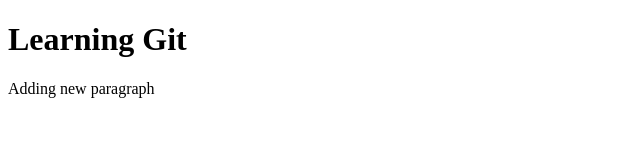
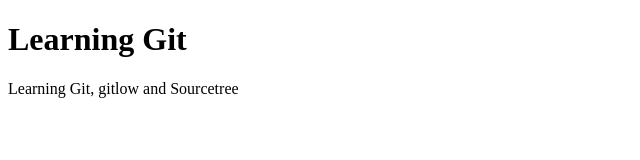
Before and after one commit to chrisrul64/learn-git, a plain HTML site: page index.html in a window 1280 px wide. Shown: the whole page, without its empty margins (0-640 px from the left). Drawn offline with Linux system fonts and the light colour scheme.

Commit message:
Adding new line in text file and changing paragraph in index html file

```diff
--- a/index.html
+++ b/index.html
@@ -7,6 +7,6 @@
 </head>
 <body>
   <h1>Learning Git</h1>
-  <p>Adding new paragraph</p>
+  <p>Learning Git, gitlow and Sourcetree</p>
 </body>
 </html>
```
Also changed, not shown: new.txt.
